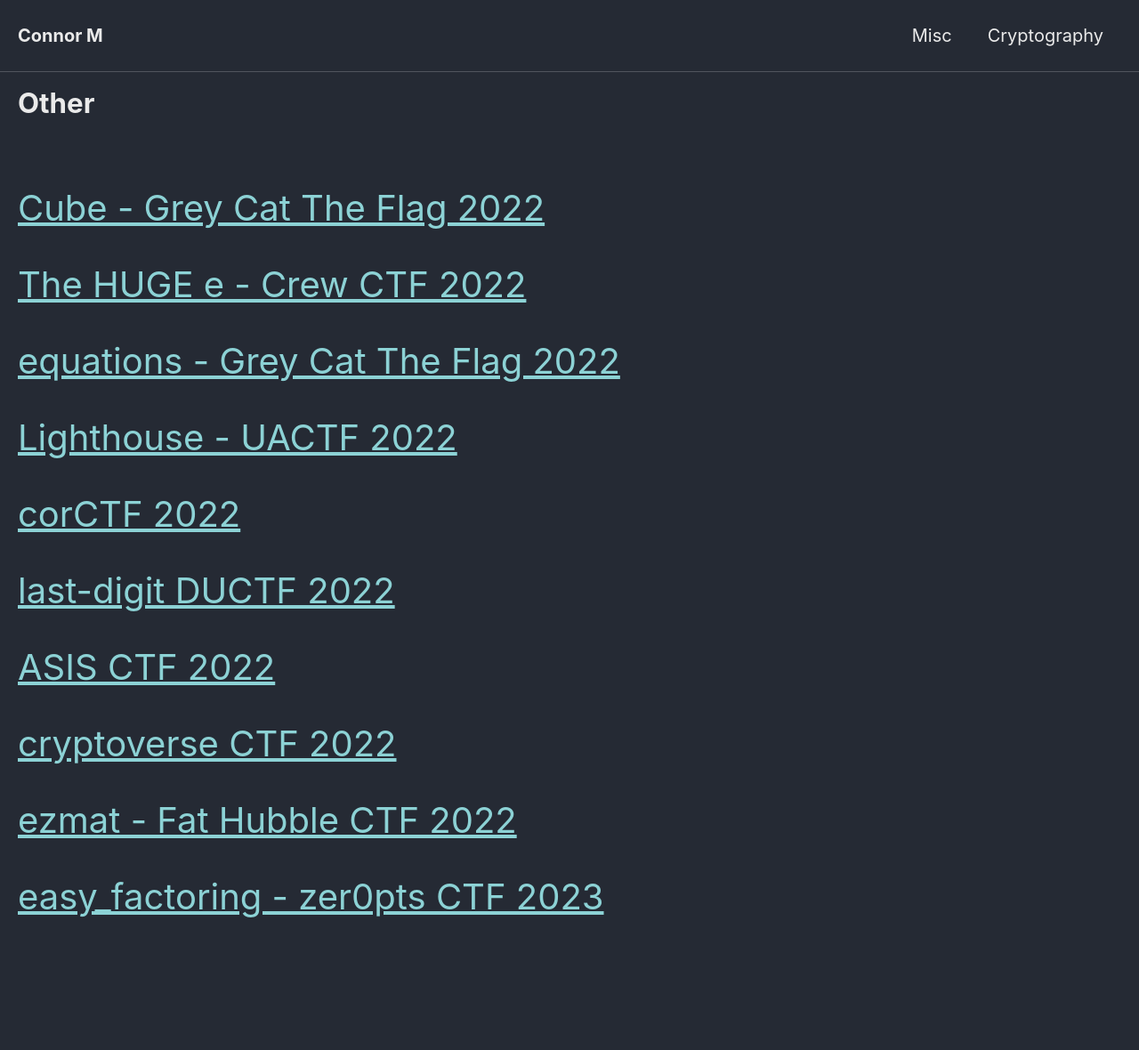
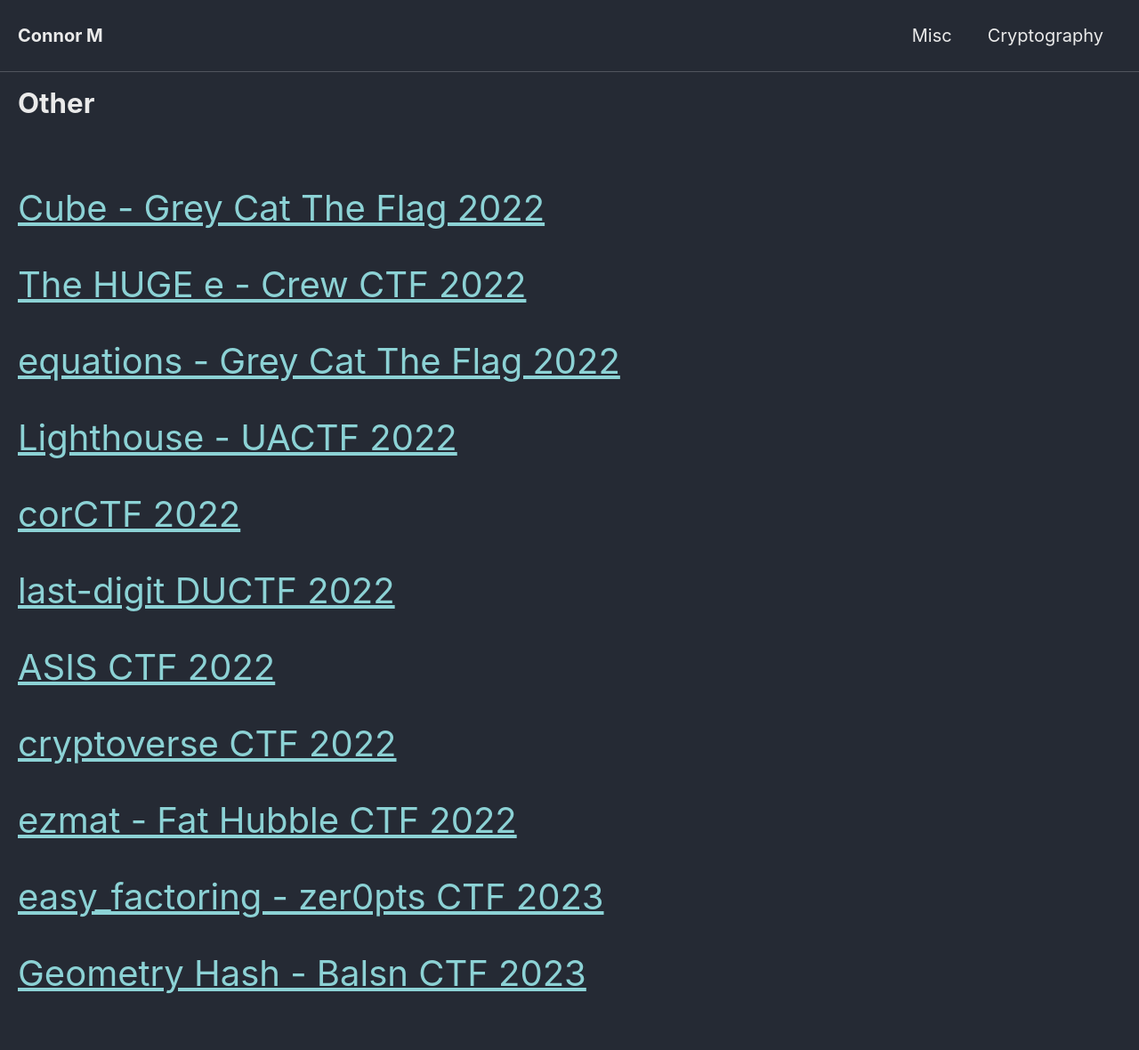
Before and after one commit to Connor-McCartney/Connor-McCartney.github.io, a Jekyll site: the page built from _pages/cryptography/other/other.md, in a window 1280 px wide. Shown: the whole page at 89% size. Built offline with Jekyll 4.4.1, drawn with Linux system fonts in a browser that asks for light colours; cached includes are drawn as plain includes; before the commit the page ends 1094 px from its top, so only the background shows below that.

Commit message:
Update other.md

```diff
--- a/_pages/cryptography/other/other.md
+++ b/_pages/cryptography/other/other.md
@@ -33,3 +33,6 @@ title: Other
 
 
 <span style="font-size:2em;">   [easy_factoring - zer0pts CTF 2023](/cryptography/other/easy-factoring-zer0pts-CTF-2023) </span> <br>
+
+
+<span style="font-size:2em;">   [Geometry Hash - Balsn CTF 2023](/cryptography/other/Geometry-Hash-Balsn-CTF-2023) </span> <br>
```
